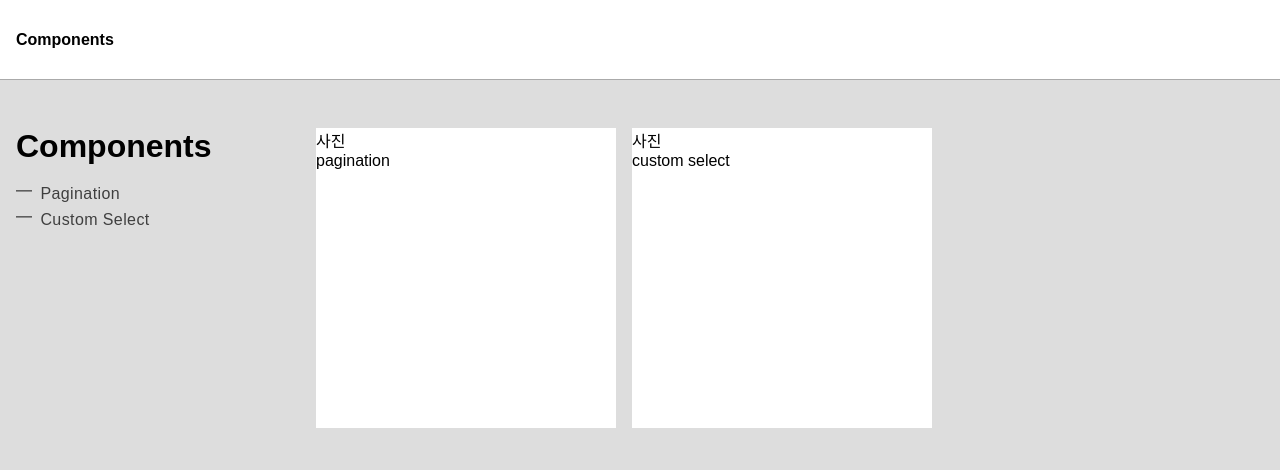
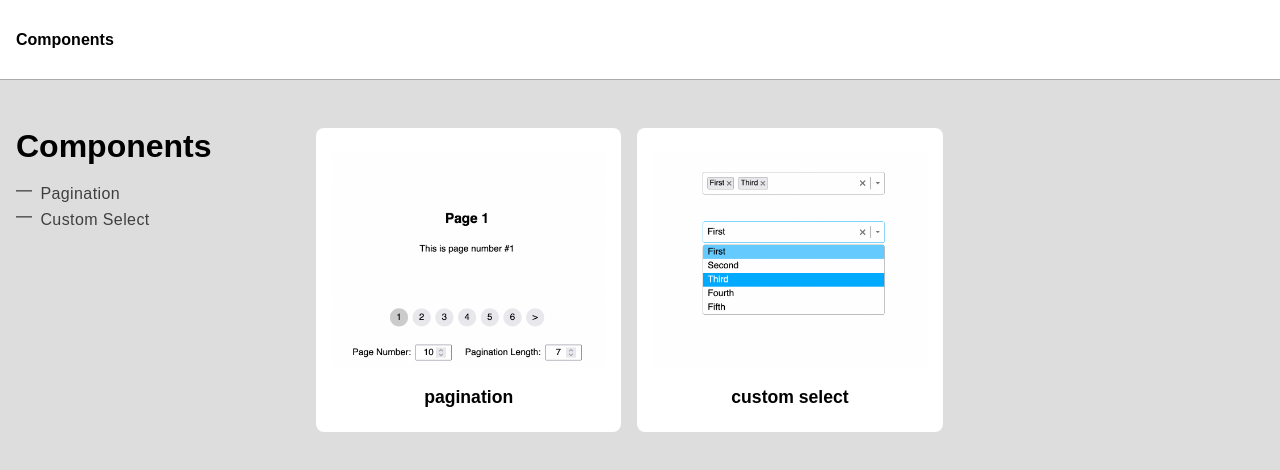
Before and after one commit to thecloer/react-components, a React (Vite) app: page /react-components/components in a window 1280 px wide. Shown: the top 470 px of the page. Built offline with nearby package versions, Linux system fonts and the light colour scheme.

Commit message:
ADD: /components/index

```diff
--- a/src/pages/MyComponents/MyComponents.module.css
+++ b/src/pages/MyComponents/MyComponents.module.css
@@ -1,10 +1,19 @@
-.cardContainer {
-  display: flex;
-  flex-wrap: wrap;
-  gap: 1rem;
+.grid {
+  display: grid;
+  grid-template-columns: repeat(auto-fill, minmax(300px, 1fr));
+  grid-gap: 1rem;
+  align-items: stretch;
 }
 .card {
-  min-width: 300px;
-  min-height: 300px;
   background-color: #fff;
+  padding: 1.5rem 1rem;
+  border-radius: 0.5rem;
 }
+.photo {
+  width: 100%;
+  margin-bottom: 1rem;
+}
+.title {
+  font-size: 1.1rem;
+  text-align: center;
+}
--- a/src/pages/MyComponents/index.tsx
+++ b/src/pages/MyComponents/index.tsx
@@ -1,4 +1,4 @@
-import type { RouteObject } from 'react-router-dom';
+import { Link, RouteObject } from 'react-router-dom';
 import MyCustomSelect from './MyCustomSelect';
 import MyPagination from './MyPagination';
 import styles from './MyComponents.module.css';
@@ -18,14 +18,14 @@ export const myComponentsList: RouteObject[] = [
 
 const MyComponents = () => {
   return (
-    <div className={styles.cardContainer}>
+    <div className={styles.grid}>
       {myComponentsList.map((myComponent) => (
-        <div key={myComponent.id} className={styles.card}>
-          <div>사진</div>
-          <div>
-            <span>{myComponent.id}</span>
+        <Link key={myComponent.id} to={`/components/${myComponent.path}`}>
+          <div className={styles.card}>
+            <img src={`/components/${myComponent.path}.png`} className={styles.photo} />
+            <h3 className={styles.title}>{myComponent.id}</h3>
           </div>
-        </div>
+        </Link>
       ))}
     </div>
   );
```
Also changed, not shown: public/components/custom-select.png (added), public/components/pagination.png (added).
